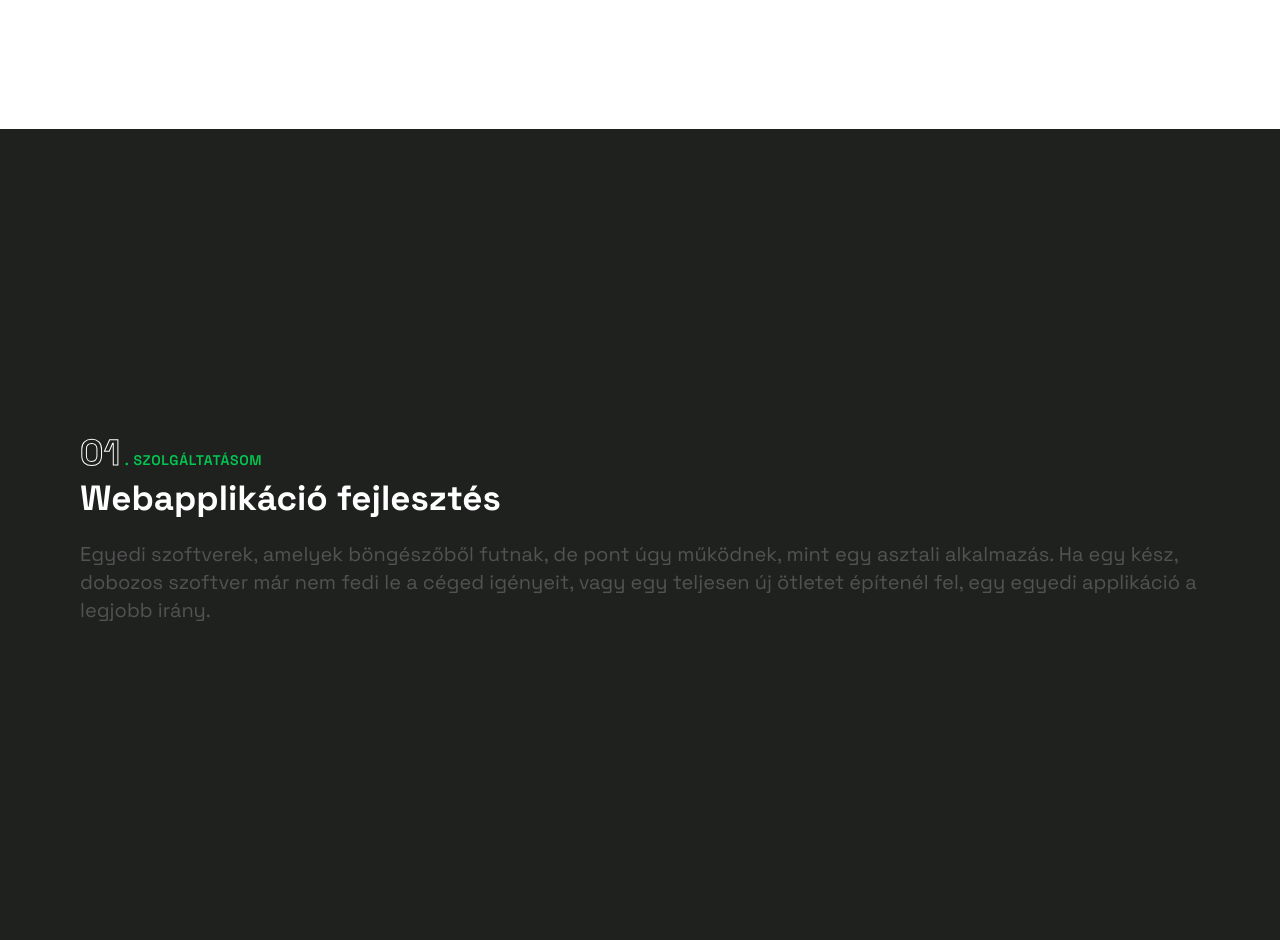
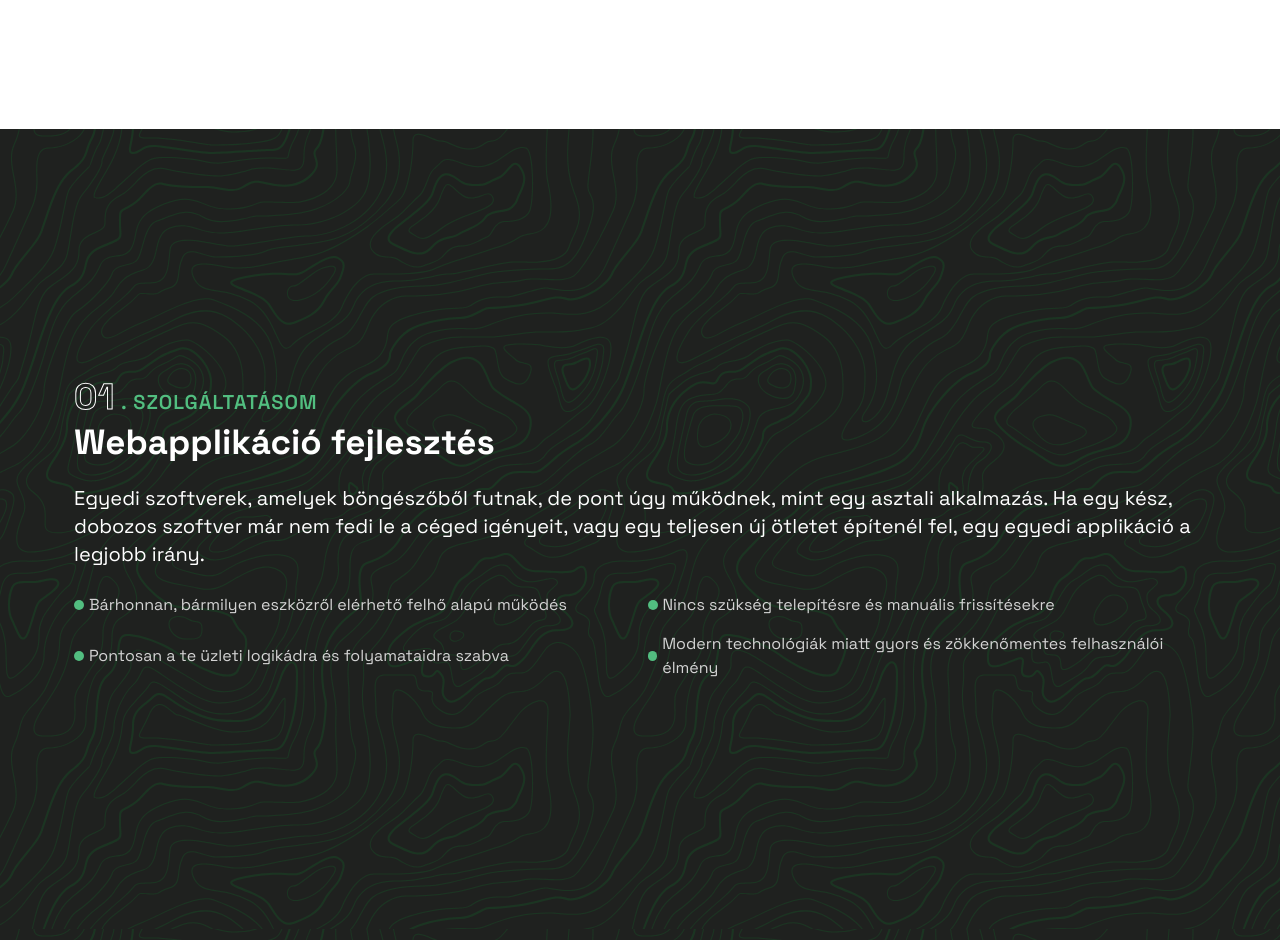
Before and after one commit to Quruzslo/PreferSite, a Next.js app: page / in a window 1280 px wide. Shown: the part 1860-2800 px from the top of the page. Built offline with nearby package versions, Linux system fonts and the light colour scheme.

Commit message:
service frissítve

```diff
--- a/components/ServicesSection/MyServices.js
+++ b/components/ServicesSection/MyServices.js
@@ -47,6 +47,18 @@ const myServices = [
       "Gyorsított tartalommegjelenítés (CDN) a maximális sebességért",
     ],
   },
+  {
+    id: 4,
+    title: "Rendszerfelügyelet és karbantartás",
+    description:
+      "Egy sikeres weboldal vagy rendszer nem áll meg az átadásnál. Folyamatos frissítésekkel, biztonsági mentésekkel és teljesítmény-optimalizálással gondoskodom arról, hogy az oldalad mindig gyors, biztonságos és leállásmentes maradjon.",
+    benefits: [
+      "Rendszeres biztonsági mentések és azonnali helyreállítási lehetőség",
+      "Folyamatos szoftver- és függőségfrissítések a sebezhetőségek ellen",
+      "Proaktív hibafigyelés és teljesítmény-optimalizálás",
+      "Dedikált technikai támogatás és kisebb módosítások elvégzése",
+    ],
+  },
 ];
 
 export default myServices;
--- a/components/ServicesSection/Services.tsx
+++ b/components/ServicesSection/Services.tsx
@@ -1,4 +1,5 @@
 "use client";
+import { div } from "motion/react-client";
 import myServices from "./MyServices";
 import { motion, Variants } from "motion/react";
 
@@ -19,7 +20,7 @@ export default function Services() {
           key={service.id}
           initial="hidden"
           whileInView="visible"
-          viewport={{ amount: 0.4, once: false }}
+          viewport={{ amount: 0.3, once: false }}
           onViewportEnter={(entry) => {
             if (entry && entry.target) {
               entry.target.scrollIntoView({
@@ -33,10 +34,10 @@ export default function Services() {
           <motion.div
             variants={servicesVariants}
             style={{ transformOrigin: "left center" }}
-            className="bg-dark-color flex flex-1 w-full flex-col justify-center pt-[110px] pb-[40px] md:pt-0 md:pb-0"
+            className="bg-dark-color zoldhatteres flex flex-1 w-full flex-col justify-center pt-[110px] pb-[40px] md:pt-0 md:pb-0"
           >
-            <div className="mx-auto w-[90%] max-w-[2560px] px-4">
-              <span className="text-sm font-semibold uppercase tracking-wider text-green-500">
+            <div className="mx-auto w-[90%] max-w-[2560px] px-[10px]">
+              <span className="text-[20px] font-semibold uppercase tracking-wider text-green">
                 <span className="text-4xl font-extrabold text-transparent [-webkit-text-stroke:1px_#ffffff]">
                   0{service.id + 1}
                 </span>{" "}
@@ -45,9 +46,20 @@ export default function Services() {
               <h2 className="mt-2 text-3xl font-bold text-white md:text-5xl lg:text-6xl">
                 {service.title}
               </h2>
-              <p className="mt-6 text-lg text-neutral-600 dark:text-neutral-400 md:text-xl">
+              <p className="mt-6 text-lg text-white  md:text-xl">
                 {service.description}
               </p>
+              <div className="grid grid-cols-1 md:grid-cols-2  gap-[15px] mt-[25px] w-fit mr-auto">
+                {service.benefits.map((benefit, idx) => (
+                  <div
+                    key={idx}
+                    className="flex flex-row nowrap gap-[5px] items-center "
+                  >
+                    <span className="w-[10px] h-[10px] rounded-full bg-green" />
+                    <p className="text-neutral-300">{benefit}</p>
+                  </div>
+                ))}
+              </div>
             </div>
           </motion.div>
         </motion.section>
--- a/components/hero/Hero.tsx
+++ b/components/hero/Hero.tsx
@@ -38,7 +38,7 @@ export default function Hero() {
   };
 
   return (
-    <section className="w-full flex-col flex rounded-b-[50px] relative overflow-hidden zoldhatteres bg-dark-color">
+    <section className="w-full flex-col flex rounded-b-[50px] relative overflow-hidden zoldhatteres bg-dark-color shadow-2xl">
       <div className="w-[90%] max-w-[2560px] mx-auto flex-col flex md:flex-row  pt-[120px] pb-[35px] md:min-h-[calc(100vh_-_100px)] min-h-[450px] items-center justify-center gap-[25px] md:max-h-[1200px] ">
         <div className="hero-bal w-full md:w-[50%] p-[10px] h-full flex-col flex justify-between gap-[20px] order-last md:order-first">
           <div className="flex flex-row gap-[10px] rounded-md bg-green text-white w-fit p-[5px] items-center ">
```
